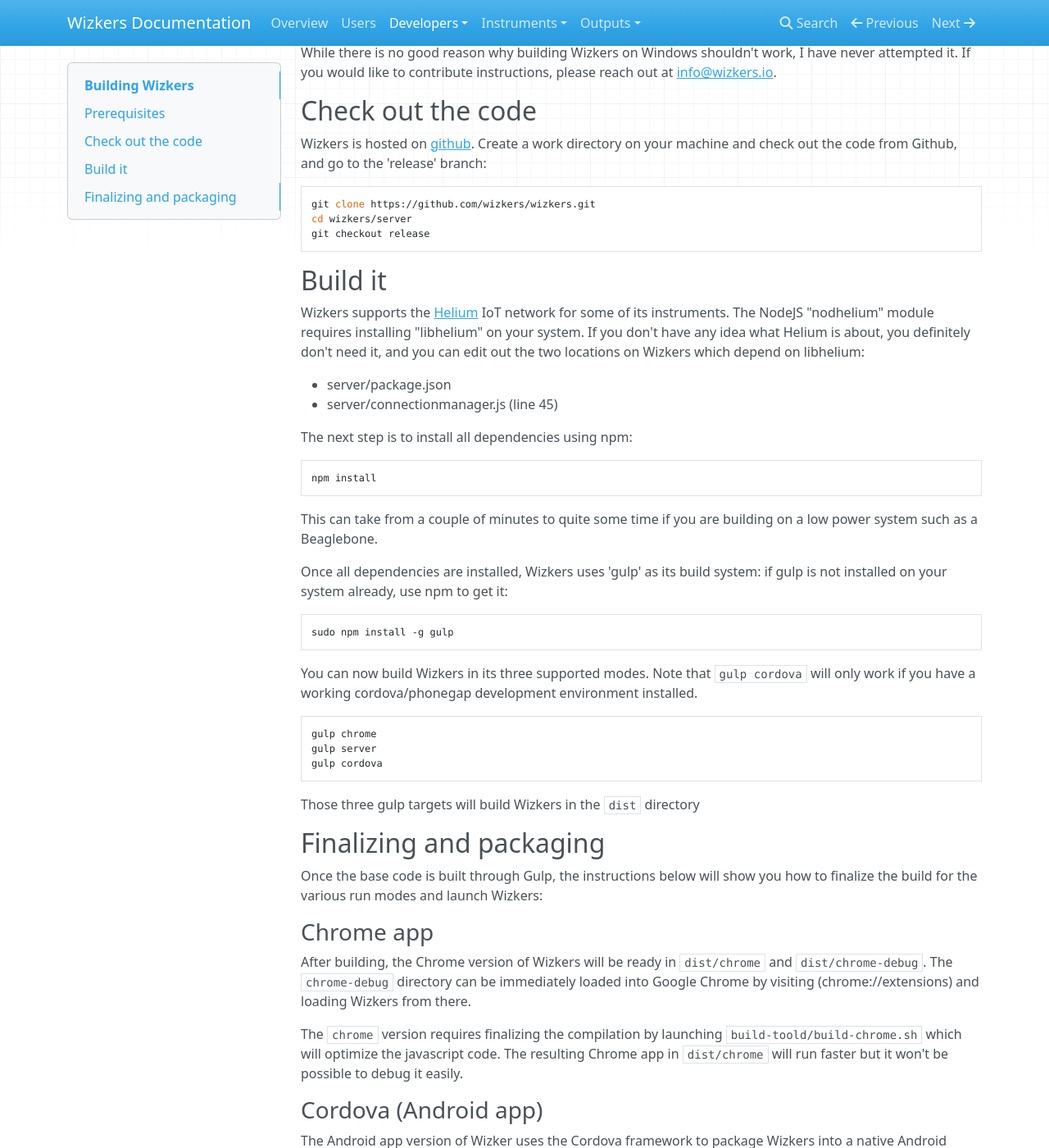
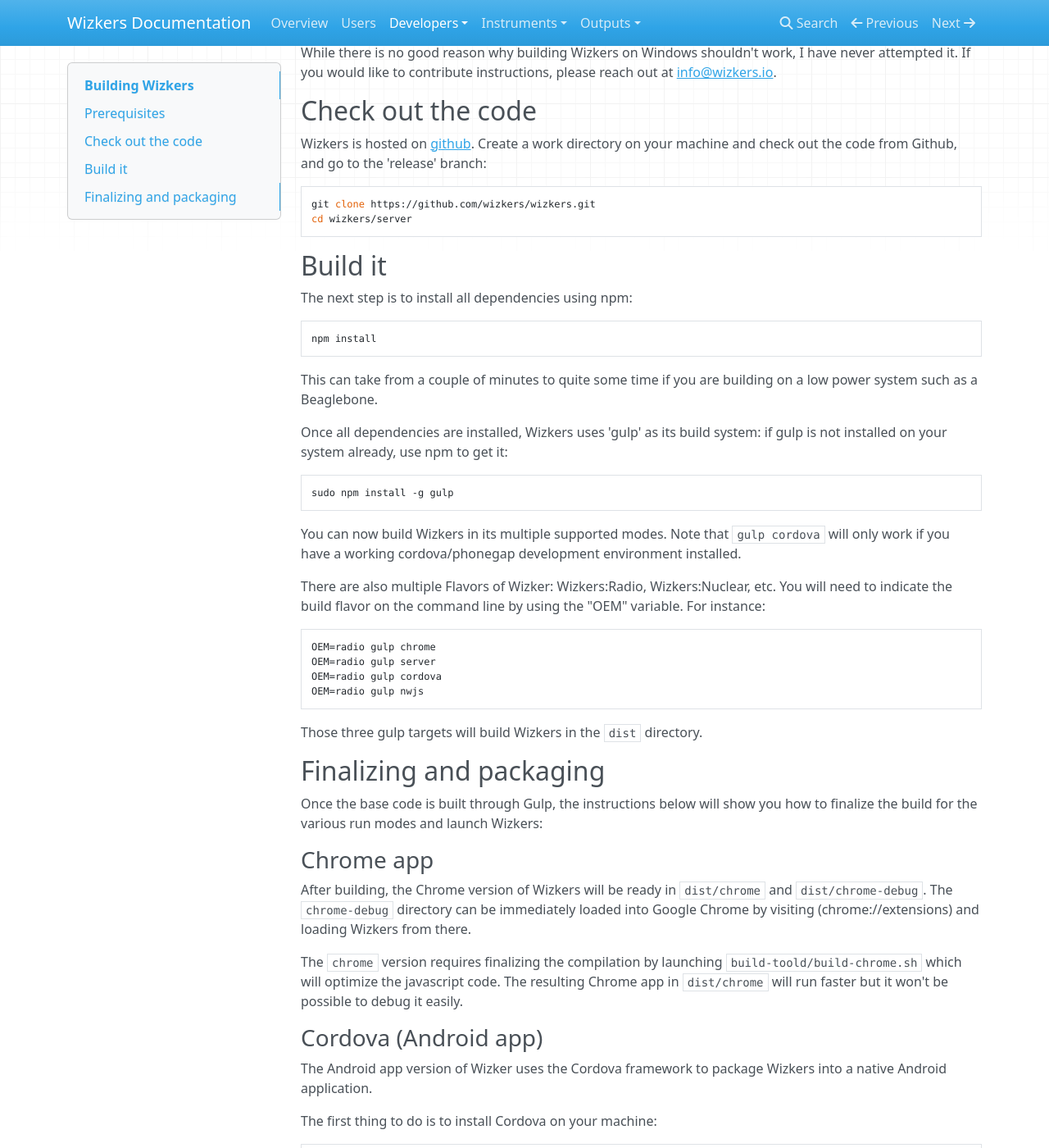
Before and after one commit to elafargue/wizkers-doc, an MkDocs documentation site: the page built from docs/building.md, in a window 1280 px wide and 1400 px high, scrolled down 1336 px. Shown: the whole window at 82% size. Built offline with MkDocs 1.6.1, drawn with Linux system fonts in a browser that asks for light colours; nearby versions of some CDN libraries; old or Windows-style settings are respelled for this version of MkDocs; some of the changed text lies outside the part shown.

Commit message:
Updates to documentation.

````diff
--- a/docs/building.md
+++ b/docs/building.md
@@ -62,15 +62,9 @@
 ```bash
 git clone https://github.com/wizkers/wizkers.git
 cd wizkers/server
-git checkout release
 ```
 
 ## Build it
-
-Wizkers supports the [Helium](http://www.helium.com/) IoT network for some of its instruments. The NodeJS "nodhelium" module requires installing "libhelium" on your system. If you don't have any idea what Helium is about, you definitely don't need it, and you can edit out the two locations on Wizkers which depend on libhelium:
-
-* server/package.json
-* server/connectionmanager.js (line 45)
 
 The next step is to install all dependencies using npm:
 
@@ -86,15 +80,19 @@
 sudo npm install -g gulp
 ```
 
-You can now build Wizkers in its three supported modes. Note that ```gulp cordova``` will only work if you have a working cordova/phonegap development environment installed.
+You can now build Wizkers in its multiple supported modes. Note that ```gulp cordova``` will only work if you have a working cordova/phonegap development environment installed.
+
+There are also multiple Flavors of Wizker: Wizkers:Radio, Wizkers:Nuclear, etc. You will need to indicate the build flavor on the command
+line by using the "OEM" variable. For instance:
 
 ```bash
-gulp chrome
-gulp server
-gulp cordova
+OEM=radio gulp chrome
+OEM=radio gulp server
+OEM=radio gulp cordova
+OEM=radio gulp nwjs
 ```
 
-Those three gulp targets will build Wizkers in the `dist` directory
+Those three gulp targets will build Wizkers in the `dist` directory.
 
 ## Finalizing and packaging
 
@@ -126,7 +124,7 @@
 
 ```bash
 cd dist/server
-node server.js
+./start-server.sh
 ```
 
 Refer to the [Deploying](deploying.md) section for more details on how to properly launch Wizkers as a server.
--- a/mkdocs.yml
+++ b/mkdocs.yml
@@ -31,3 +31,4 @@
     - rigctld:  out/rigctld.md
     - Text:     out/text.md
     - WebRTC:   out/webrtc.md
+    - XML-RPC:  out/xmlrpc.md
````
Also changed, not shown: docs/ins/medcom-onyx.md (+3 -3 lines).
